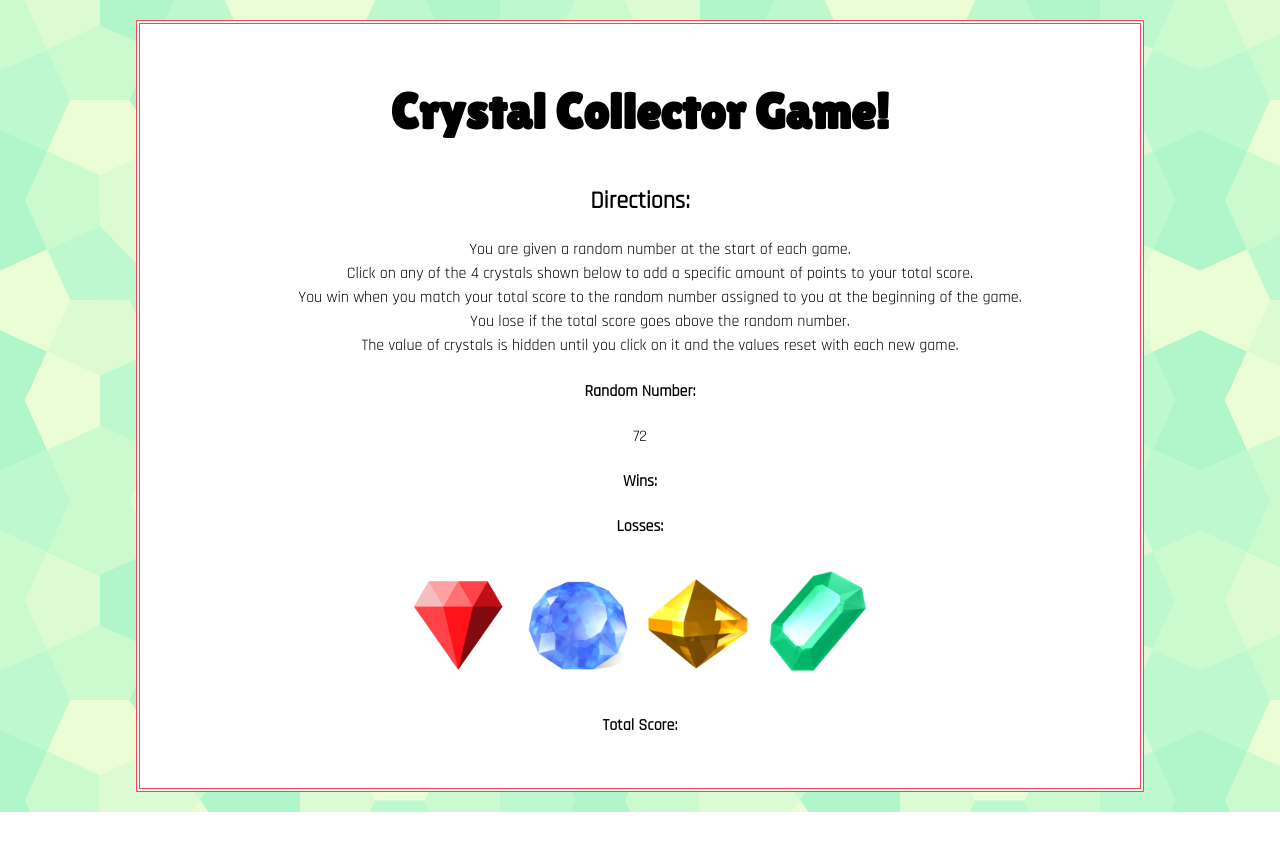
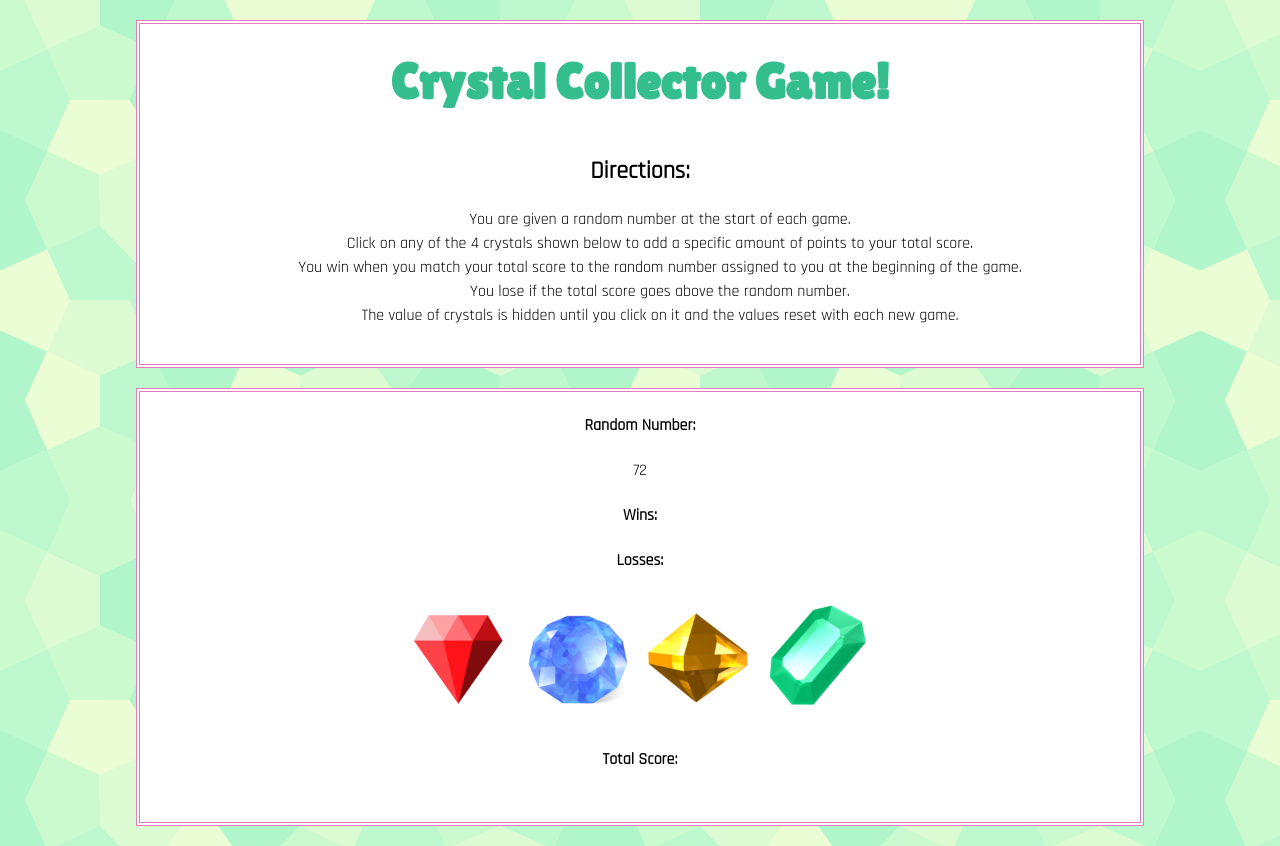
Before and after one commit to SarahMBeecroft/Crystal-Collector-Game, a plain HTML site: page index.html in a window 1280 px wide. Before the commit the page ends 812 px from the top, so only its background shows below. Drawn offline with Linux system fonts and the light colour scheme.

Commit message:
Updated styling and added flash effect to crystals on click

```diff
--- a/assets/css/style.css
+++ b/assets/css/style.css
@@ -4,16 +4,17 @@
       margin-top: 20px;
       margin-bottom: 20px;
       text-align: center;
-      border: 4px double #ff4255;
+      border: 4px double #e67cbf;
       background: white;
       width: 1000px;
 }
 
 h1 {
 /* Adds margin above h1 */
-margin-top: 50px;
+margin-top: 20px;
 font-family: 'Lilita One', cursive; /* Google Font */
 font-size: 50px;
+color: #34be8d;
 }
 
 body {
@@ -61,6 +62,7 @@ line-height: 1.5;
 /* Removes bullet points from directions */
 ul {
     list-style: none;
+    padding-bottom: 20px;
 }
 
 /* Adds spacing below total score */
--- a/assets/javascript/game.js
+++ b/assets/javascript/game.js
@@ -56,7 +56,6 @@ function reset(){
     $('#totalscore').text(totalScore);
     }
 
-
 // Function to updates user's wins and losses
 // Adds plus 1 to wins
 function winner(){
@@ -89,6 +88,8 @@ $('#crystal1').on ('click', function(){
 
     // Plays audio for crystal click
     $(crystalSound1).trigger('play');
+    // Adds flash effect
+    $('#crystal1').fadeOut(100).fadeIn(100).delay(100);
 
     // Adds crystal score to total score
     totalScore = totalScore + crystal1;
@@ -109,6 +110,8 @@ $('#crystal2').on ('click', function(){
 
     // Plays audio for crystal click
     $(crystalSound2).trigger('play');
+    // Adds flash effect
+    $('#crystal2').fadeOut(100).fadeIn(100).delay(100);
 
     // Adds crystal score to total score
     totalScore = totalScore + crystal2;
@@ -129,6 +132,8 @@ $('#crystal3').on ('click', function(){
 
     // Plays audio for crystal click
     $(crystalSound3).trigger('play');
+    // Adds flash effect
+    $('#crystal3').fadeOut(100).fadeIn(100).delay(100);
 
     // Adds crystal score to total score
     totalScore = totalScore + crystal3;
@@ -149,6 +154,8 @@ $('#crystal4').on ('click', function(){
 
     // Plays audio for crystal click
     $(crystalSound4).trigger('play');
+    // Adds flash effect
+    $('#crystal4').fadeOut(100).fadeIn(100).delay(100);
 
     // Adds crystal score to total score
     totalScore = totalScore + crystal4;
@@ -166,17 +173,3 @@ $('#crystal4').on ('click', function(){
 
 }
 )
-
-
-
-// // Function to update the DOM
-// updateDisplay()
-// }
-
-// // Updates HTML to show wins, curent word, remaining guesses, and letters already guessed
-// function updateDisplay() {
-//     document.getElementById("randomnumber").innerHTML = randomNumber
-//     document.getElementById("wins").innerHTML = wins
-//     document.getElementById("losses").innerHTML = losses
-//     document.getElementById("totalscore").innerHTML = totalScore
-// }
--- a/index.html
+++ b/index.html
@@ -40,6 +40,10 @@
             <li>The value of crystals is hidden until you click on it and the values reset with each new game.</li>
         </ul>
 
+    </div>
+
+    <div class ="container">
+
         <!-- Starts game when user clicks a crystal -->
         <h4>Random Number:</h4>
         <div id="randomnumber"></div>
@@ -75,6 +79,7 @@
     <!-- Links to game JavaScript -->
     <script src="assets/javascript/game.js"></script>
 
+
 </body>
 
 </html>
```
